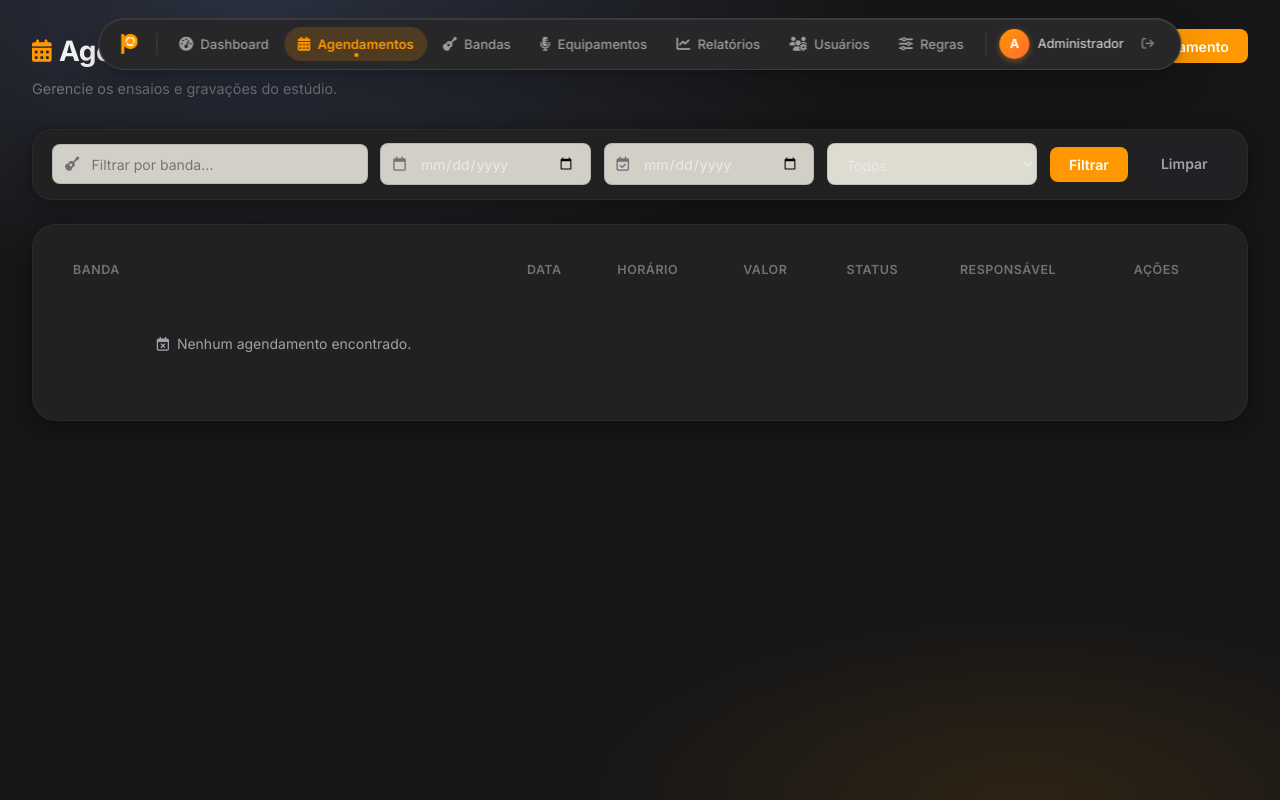
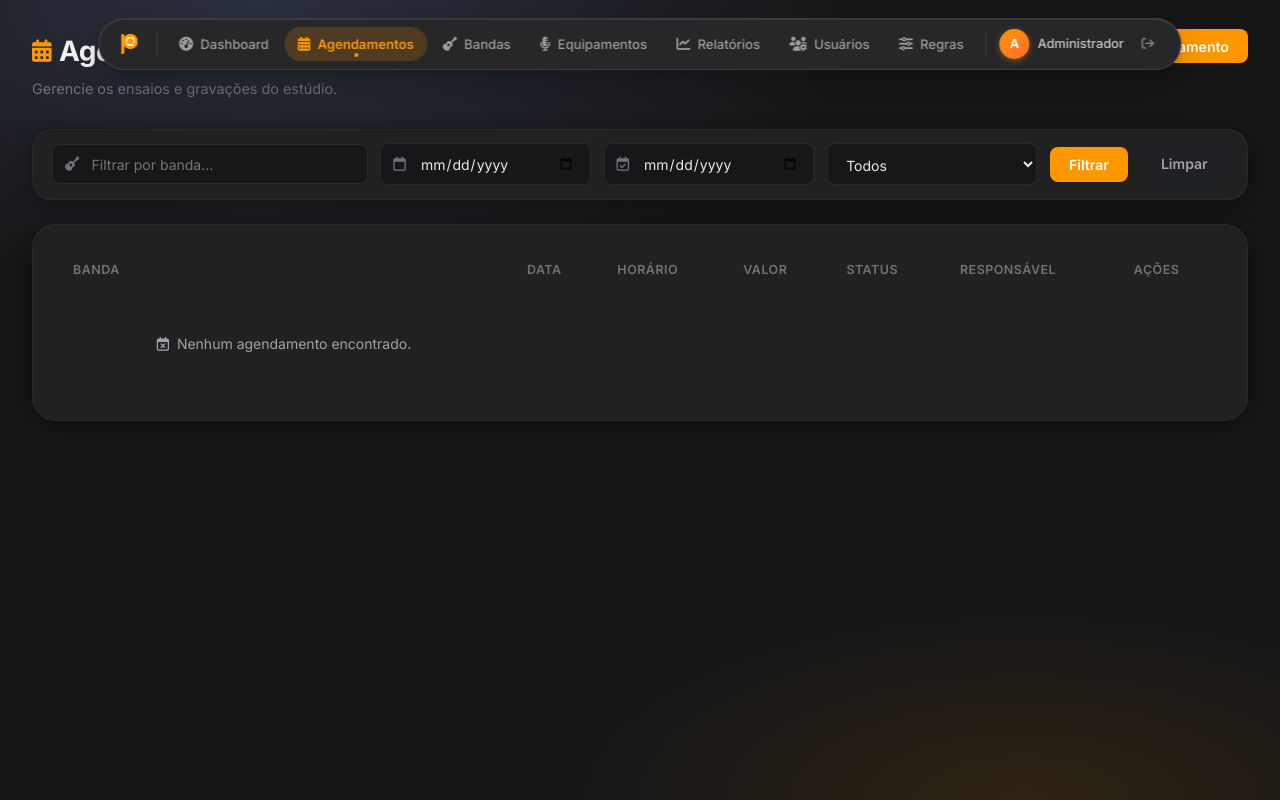
Before and after one commit to berelels/pulse, a PHP site: page /agendamentos.php in a window 1280 px wide. Run offline with PHP 8.4, Linux system fonts and the light colour scheme; a user stored in the database is signed in; data comes from the database, SQL or seed files in the repository; data that the repository does not hold is empty.

Commit message:
style: fix input borders and select-filter background for dark mode

```diff
--- a/assets/css/style.css
+++ b/assets/css/style.css
@@ -22,6 +22,11 @@
   --glass-border:     rgba(255, 253, 240, 0.3);
   --glass-shadow:     0 8px 32px rgba(0, 42, 84, 0.12);
   --glass-blur:       blur(18px);
+
+  /* Inputs */
+  --input-bg:         rgba(255, 253, 240, 0.8);
+  --input-bg-focus:   rgba(255, 253, 240, 1);
+  --input-border:     rgba(0, 42, 84, 0.15);
 
   /* Texto */
   --text-primary:   #1a1a1b;
@@ -56,6 +61,10 @@
   --glass-border:     rgba(255, 255, 255, 0.04);
   --glass-shadow:     0 4px 20px rgba(0, 0, 0, 0.4); /* Sombra suave escura */
   --glass-blur:       none; /* Sem blur (Flat) */
+
+  --input-bg:         #171719; /* Input escuro */
+  --input-bg-focus:   #101011; /* Foco mais profundo */
+  --input-border:     rgba(255, 255, 255, 0.08);
 
   --text-primary:   #EAEAEA;
   --text-secondary: #A1A1AA;
@@ -524,9 +533,9 @@ select,
 textarea {
   width: 100%;
   padding: 0.65rem 0.9rem;
-  border: 1.5px solid rgba(0,42,84,0.15);
+  border: 1.5px solid var(--input-border);
   border-radius: var(--radius-sm);
-  background: rgba(255,253,240,0.8);
+  background: var(--input-bg);
   font-size: 0.875rem;
   color: var(--text-primary);
   transition: var(--transition);
@@ -534,7 +543,7 @@ textarea {
 }
 input:focus, select:focus, textarea:focus {
   border-color: var(--clr-blue);
-  background: rgba(255,253,240,1);
+  background: var(--input-bg-focus);
   box-shadow: 0 0 0 3px rgba(138,168,255,0.2);
 }
 .input-invalid {
@@ -574,9 +583,9 @@ input:focus, select:focus, textarea:focus {
 
 .select-filter {
   padding: 0.65rem 0.9rem;
-  border: 1.5px solid rgba(0,42,84,0.15);
+  border: 1.5px solid var(--input-border);
   border-radius: var(--radius-sm);
-  background: rgba(255,253,240,0.85);
+  background: var(--input-bg);
   font-size: 0.875rem;
   color: var(--text-primary);
   outline: none;
```
